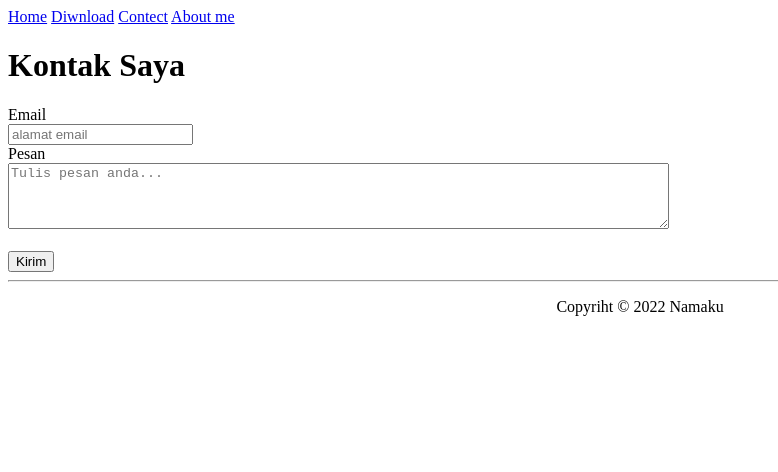
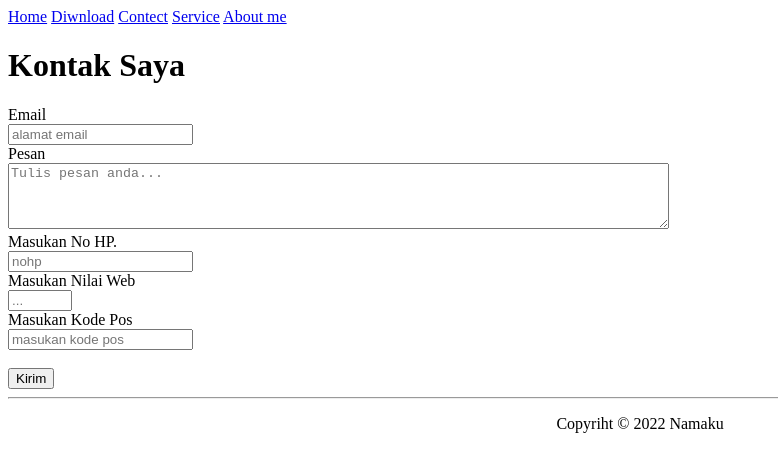
Before and after one commit to anidyanurlatifa/website, a plain HTML site: page Kontak.html in a window 1280 px wide. Shown: the whole page, without its empty margins (0-778 px from the left). Drawn offline with Linux system fonts and the light colour scheme.

Commit message:
Add files via upload

```diff
--- a/Kontak.html
+++ b/Kontak.html
@@ -10,17 +10,27 @@
             <a href="index.html">Home</a>
             <a href="index.html">Diwnload</a>
             <a href="index.html">Contect</a>
+            <a href="index.html">Service</a>
             <a href="index.html">About me</a>
         </nav>
     </hr>
     <div>
         <h1>Kontak Saya</h1>
-        <form>
+        <form action="" method="post" autocomplete="off">
             <lebel for="email">Email</lebel><br/>
             <input type="email" name="email"placeholder="alamat email"/>
             <br />
             <label for="message">Pesan</label><br />
             <textarea name="message"placeholder="Tulis pesan anda..." rows="4"cols="80"></textarea>
+            <br />
+            <label for="nohp">Masukan No HP.</label><br />
+            <input name="tel"placeholder="nohp" pattern="(\+62|62|0)8[1-9]{6,9}$" ></input>
+            <br />
+            <label for="angka">Masukan Nilai Web</label><br />
+            <input  type="number" nama="angka"placeholder="..." min="0" max="100"></input>
+            <br />
+            <label for="kodepos">Masukan Kode Pos</label><br />
+            <input type="text name="kodepos" placeholder="masukan kode pos" pattern="^([1-9])[0-9]{4}$"></input>
             <br />
             <br />
             <input type="submit" value="Kirim" />
```
Also changed, not shown: index.html (+9 -18 lines), tentang.html (+1 -0 lines).
